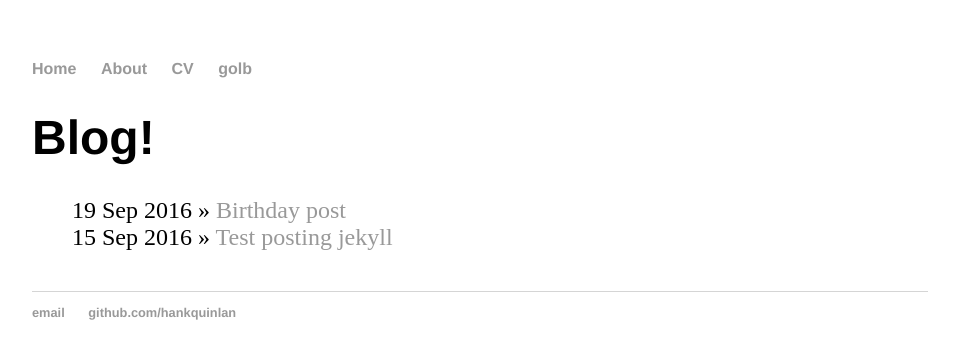
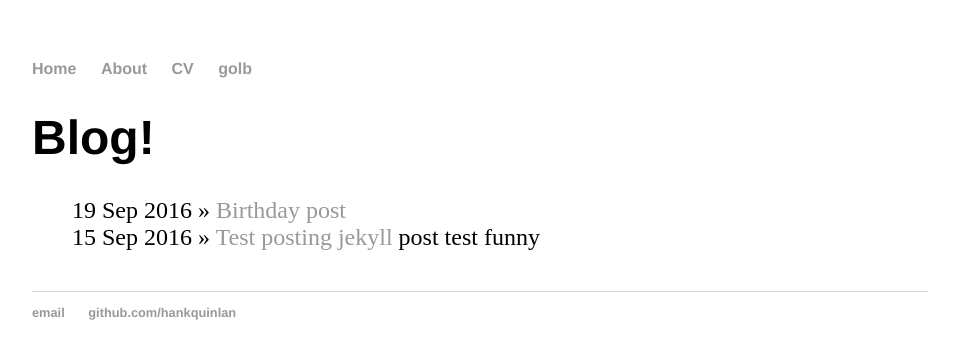
Before and after one commit to nyoshimizu/nyoshimizu.github.io, a Jekyll site: the page built from blog/index.html, in a window 1280 px wide. Shown: the top 359 px of the page, without its empty margins (160-1119 px from the left). Built offline with Jekyll 4.4.1, drawn with Linux system fonts in a browser that asks for light colours.

Commit message:
Update index.html

```diff
--- a/blog/index.html
+++ b/blog/index.html
@@ -10,7 +10,7 @@ title: Blog!
 		 »
 		 <a href="{{ post.url }}" title="{{ post.title }}">{{ post.title }}</a>
 		 {% for tag in post.tags %}
-		 	<{{ tag }}>
+		 	{{ tag }}
 		 {% endfor %}
 	    </li>
 	  {% endfor %}
```
